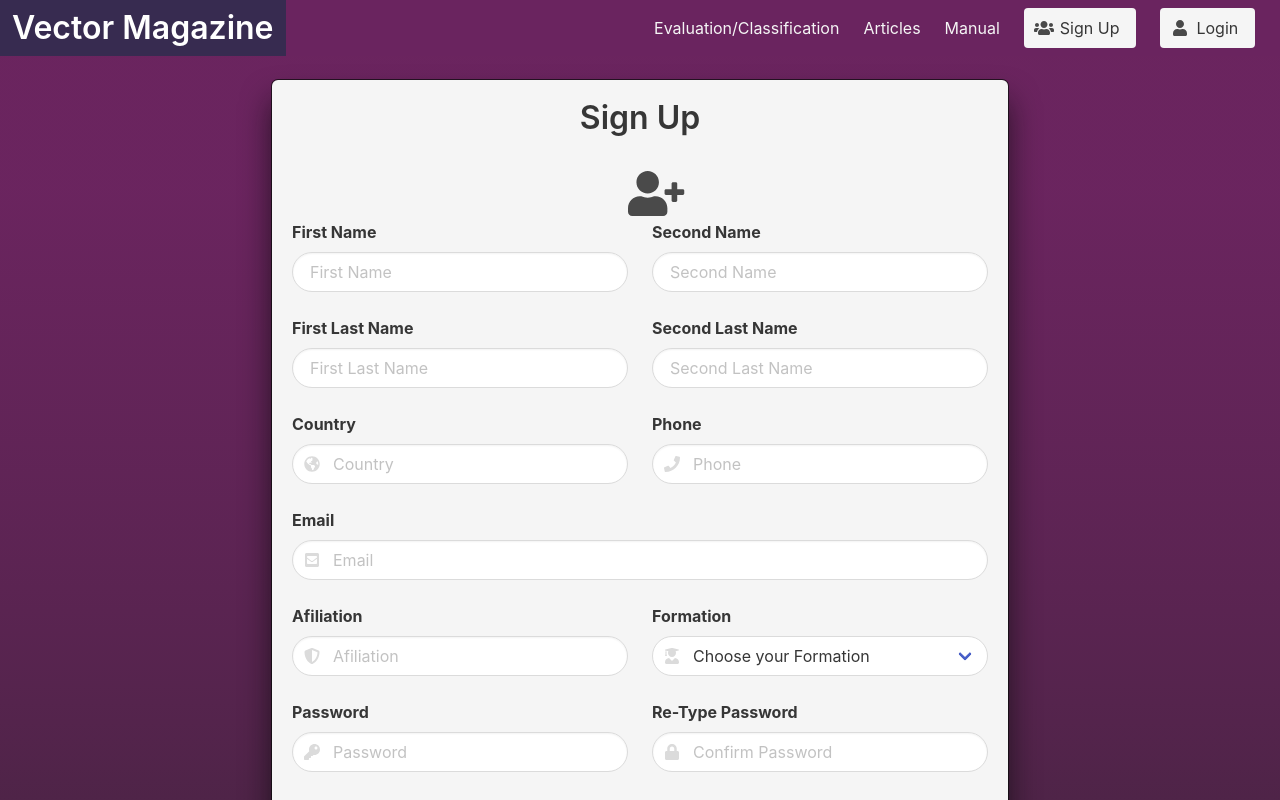
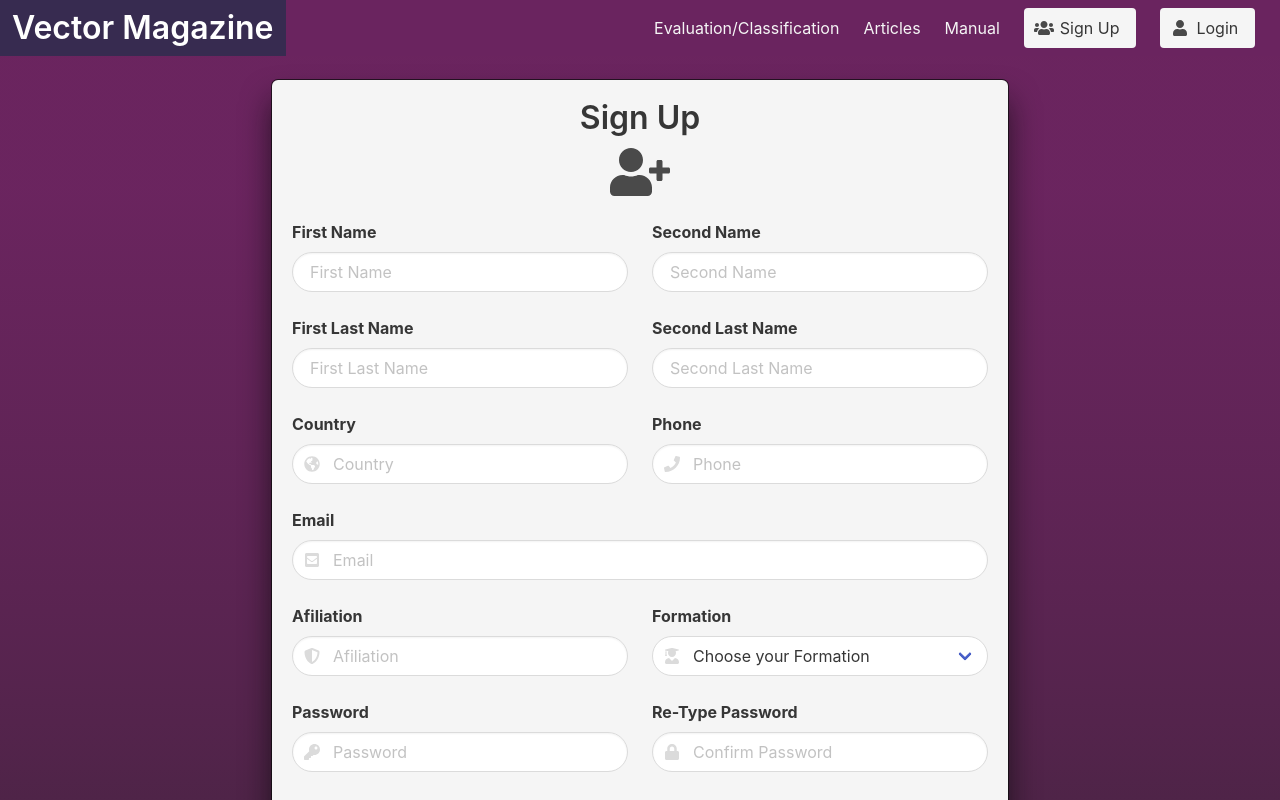
Before and after one commit to DanniCross/Magazine-Project, an Angular app in the folder client/: page /Signup in a window 1280 px wide. Shown: the top 800 px of the page. Built offline with nearby package versions, Linux system fonts and the light colour scheme; what ngx-captcha would draw is missing.

Commit message:
AutorModule

```diff
--- a/client/src/app/modules/autor/home-autor/home-autor.component.ts
+++ b/client/src/app/modules/autor/home-autor/home-autor.component.ts
@@ -1,4 +1,4 @@
-import { Component, OnInit } from '@angular/core';
+import { Component, OnInit, DoCheck } from '@angular/core';
 import { UserService } from 'src/app/services/users/user.service';
 import { isNullOrUndefined } from 'util';
 
@@ -7,17 +7,24 @@ import { isNullOrUndefined } from 'util';
   templateUrl: './home-autor.component.html',
   styleUrls: ['./home-autor.component.css']
 })
-export class HomeAutorComponent implements OnInit {
+export class HomeAutorComponent implements OnInit, DoCheck {
 
   constructor(private user: UserService) { }
 
   ngOnInit() {
+    this.Logged();
+  }
+
+  ngDoCheck() {
+    this.Logged();
+  }
+
+  username = '';
+
+  Logged() {
     let user = this.user.getUserInfo();
     if (!isNullOrUndefined(user)) {
       this.username = `${user['name']} ${user['lastname']}`;
     }
   }
-
-  username = '';
-
 }
--- a/client/src/app/modules/users/signup/signup.component.css
+++ b/client/src/app/modules/users/signup/signup.component.css
@@ -11,17 +11,13 @@ form .field {
 .Icon {
   margin-left: auto;
   margin-right: auto;
-  display: block;
+  display: flex;
 }
 
 .Icon2 {
   margin-left: auto;
   margin-right: auto;
   display: block;
-}
-
-.Title {
-  font-size: 45px;
 }
 
 .Margin {
--- a/client/src/app/modules/users/signup/signup.component.html
+++ b/client/src/app/modules/users/signup/signup.component.html
@@ -1,8 +1,8 @@
 <form class="container hero-body" [formGroup]="SignUPForm">
   <div class="box has-background-light Margin">
     <div class="title has-text-dark has-text-centered">Sign Up</div>
-    <span class="icon Icon Title has-text-centered">
-      <i class="fas fa-user-plus"></i>
+    <span class="icon Icon">
+      <i class="fas fa-user-plus fa-3x"></i>
     </span>
     <br />
     <br />
```
